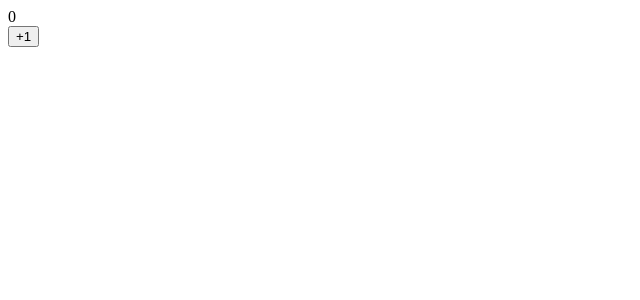
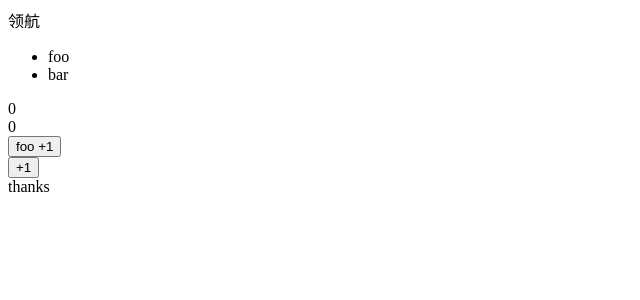
Before and after one commit to guakun01/zhangbu-1-fe, a Vue app: page /#/ in a window 1280 px wide. Shown: the top 300 px of the page, without its empty margins (0-640 px from the left). Built offline with nearby package versions, Linux system fonts and the light colour scheme.

Commit message:
引入 vue-router@4

```diff
--- a/package.json
+++ b/package.json
@@ -8,7 +8,8 @@
     "preview": "vite preview"
   },
   "dependencies": {
-    "vue": "3.2.31"
+    "vue": "3.2.31",
+    "vue-router": "4.0.14"
   },
   "devDependencies": {
     "@vitejs/plugin-vue": "2.3.1",
--- a/src/App.tsx
+++ b/src/App.tsx
@@ -1,4 +1,5 @@
 import { defineComponent, Fragment, ref } from "vue";
+import { RouterView } from "vue-router";
 
 export const App = defineComponent({
   setup() {
@@ -11,12 +12,23 @@
 
     return () => (
       <Fragment>
+        <header>
+          领航
+          <ul>
+            <li><router-link to="/">foo</router-link></li>
+            <li><router-link to="/bar">bar</router-link></li>
+          </ul>
+        </header>
         <div>
           { refCount.value }
+          <RouterView></RouterView>
         </div>
         <div>
           <button onClick={addOne}>+1</button>
         </div>
+        <footer>
+          thanks
+        </footer>
       </Fragment>
     )
   }
--- /dev/null
+++ b/src/views/Bar.tsx
@@ -0,0 +1,23 @@
+import { defineComponent, Fragment, ref } from "vue";
+
+export const Bar = defineComponent({
+  setup() {
+
+    const refCount = ref(0);
+
+    const addOne = () => {
+      refCount.value += 1;
+    }
+
+    return () => (
+      <Fragment>
+        <div>
+          { refCount.value }
+        </div>
+        <div>
+          <button onClick={addOne}>bar +1</button>
+        </div>
+      </Fragment>
+    )
+  }
+})
--- /dev/null
+++ b/src/views/Foo.tsx
@@ -0,0 +1,23 @@
+import { defineComponent, Fragment, ref } from "vue";
+
+export const Foo = defineComponent({
+  setup() {
+
+    const refCount = ref(0);
+
+    const addOne = () => {
+      refCount.value += 1;
+    }
+
+    return () => (
+      <Fragment>
+        <div>
+          { refCount.value }
+        </div>
+        <div>
+          <button onClick={addOne}>foo +1</button>
+        </div>
+      </Fragment>
+    )
+  }
+})
```
Also changed, not shown: src/main.ts (+18 -3 lines), 1 other file (tests, documents, lock files or other folders).
